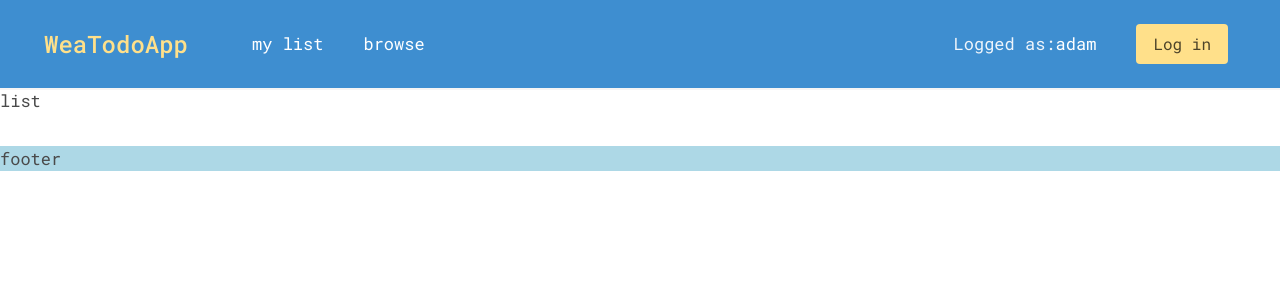
After one commit to arbyys/tul-wea-todo, a Flask app: page /list in a window 1280 px wide. The commit adds this page. Shown: the top 300 px of the page. Run offline with Flask 3, Linux system fonts and the light colour scheme; a user stored in the database is signed in; some libraries are stand-ins or nearby versions.

Commit message:
Navbar design

```diff
--- a/app.py
+++ b/app.py
@@ -1,4 +1,4 @@
-from flask import Flask, render_template
+import flask
 import os
 from dotenv import load_dotenv
 from flask_login import LoginManager
@@ -6,7 +6,7 @@ from models import db, User, Task
 
 load_dotenv()
 
-app = Flask(__name__)
+app = flask.Flask(__name__)
 app.secret_key = os.getenv('APP_KEY', '')
 app.config["SQLALCHEMY_DATABASE_URI"] = f"sqlite:///{os.getenv('DB_PATH', 'database.db')}"
 app.config['SQLALCHEMY_TRACK_MODIFICATIONS'] = False
@@ -27,7 +27,7 @@ def request_loader(request):
 
 @login_manager.unauthorized_handler
 def unauthorized_handler():
-    return 'Unauthorized', 401
+    return flask.redirect(flask.url_for('login'))
 
 if __name__ == "__main__":
     # database settings
--- a/routes.py
+++ b/routes.py
@@ -31,7 +31,12 @@ def logout():
     flask_login.logout_user()
     return 'Logged out'
 
-@app.route('/protected')
+@app.route('/list')
 @flask_login.login_required
-def protected():
-    return 'Logged in as: ' + flask_login.current_user.username
+def list():
+    return flask.render_template("pages/list.html")
+
+@app.route('/browse')
+@flask_login.login_required
+def browse():
+    return flask.render_template("pages/browse.html")
--- a/static/css/styles.css
+++ b/static/css/styles.css
@@ -1,9 +1,25 @@
-nav{
-    background-color: lightblue;
-    margin-bottom: 2rem;
+@import url('https://fonts.googleapis.com/css2?family=Roboto+Mono:wght@400;500&family=Roboto:wght@400;500&display=swap');
+
+body {
+    font-family: 'Roboto Mono', monospace;
+    font-size: 17px;
+}
+
+nav.navbar .navbar-menu .navbar-item{
+    margin: 0 0.5rem;
+}
+
+nav.navbar .navbar-brand .navbar-item{
+    text-underline-offset:4px;
 }
 
 footer{
     background-color: lightblue;
     margin-top: 2rem;
 }
+
+@media screen and (min-width: 1024px) {
+    nav.navbar .navbar-brand{
+        margin-right: 2rem;
+    }
+}
--- a/templates/base.html
+++ b/templates/base.html
@@ -10,13 +10,13 @@
 
   <title>{% block title %}{{ "Todo app" }}{% endblock %}</title>
   <link rel="stylesheet" href="https://cdn.jsdelivr.net/npm/bulma@0.9.4/css/bulma.min.css">
+
   <link rel="stylesheet" href="{{ url_for('static', filename='css/styles.css') }}">
   {% block styles %}
   {% endblock %}
 
   <script src="https://unpkg.com/htmx.org@1.9.9"></script>
   <script src="https://cdn.jsdelivr.net/npm/alpinejs@3.x.x/dist/cdn.min.js" defer></script>
-  <script src="{{ url_for('static', filename='script.js') }}"></script>
   {% block scripts %}
   {% endblock %}
 
--- a/templates/navbar.html
+++ b/templates/navbar.html
@@ -1,3 +1,51 @@
-<nav>
-    navbar
+<nav class="navbar is-info is-spaced has-shadow" role="navigation" aria-label="main navigation" x-data="{ isOpen: false }">
+  <div class="navbar-brand">
+    <a class="navbar-item is-size-4 has-text-weight-medium has-text-warning " href="/">
+      WeaTodoApp
+    </a>
+
+    <a role="button" class="navbar-burger" @click="isOpen = !isOpen" aria-label="menu" aria-expanded="false" data-target="navbarBasicExample">
+      <span aria-hidden="true"></span>
+      <span aria-hidden="true"></span>
+      <span aria-hidden="true"></span>
+    </a>
+  </div>
+
+  <div id="navbarBasicExample" :class="{ 'is-active': isOpen, 'navbar-menu': true }">
+    <div class="navbar-start">
+        <a class="navbar-item is-danger" href="/list">
+
+            my list
+        </a>
+
+        <a class="navbar-item">
+            browse
+        </a>
+    </div>
+
+    <div class="navbar-end">
+        <div class="navbar-item">
+            {% if current_user.is_authenticated %}
+                <span class="has-text-info-light">
+                    Logged as:
+                </span>
+                <span class="has-font-weight-medium">
+                    {{ current_user.username }}
+                </span>
+            {% else %}
+                <span class="has-text-info-light">
+                    Logged out
+                </span>
+            {% endif %}
+        </div>
+
+        <div class="navbar-item">
+            <div class="buttons">
+                <a class="button is-warning">
+                Log in
+                </a>
+            </div>
+        </div>
+    </div>
+  </div>
 </nav>
--- /dev/null
+++ b/templates/pages/list.html
@@ -0,0 +1,9 @@
+{% extends "base.html" %}
+
+{% block content %}
+
+<main>
+    list
+</main>
+
+{% endblock %}
```
Also changed, not shown: templates/pages/browse.html (added, +9 -0 lines).
